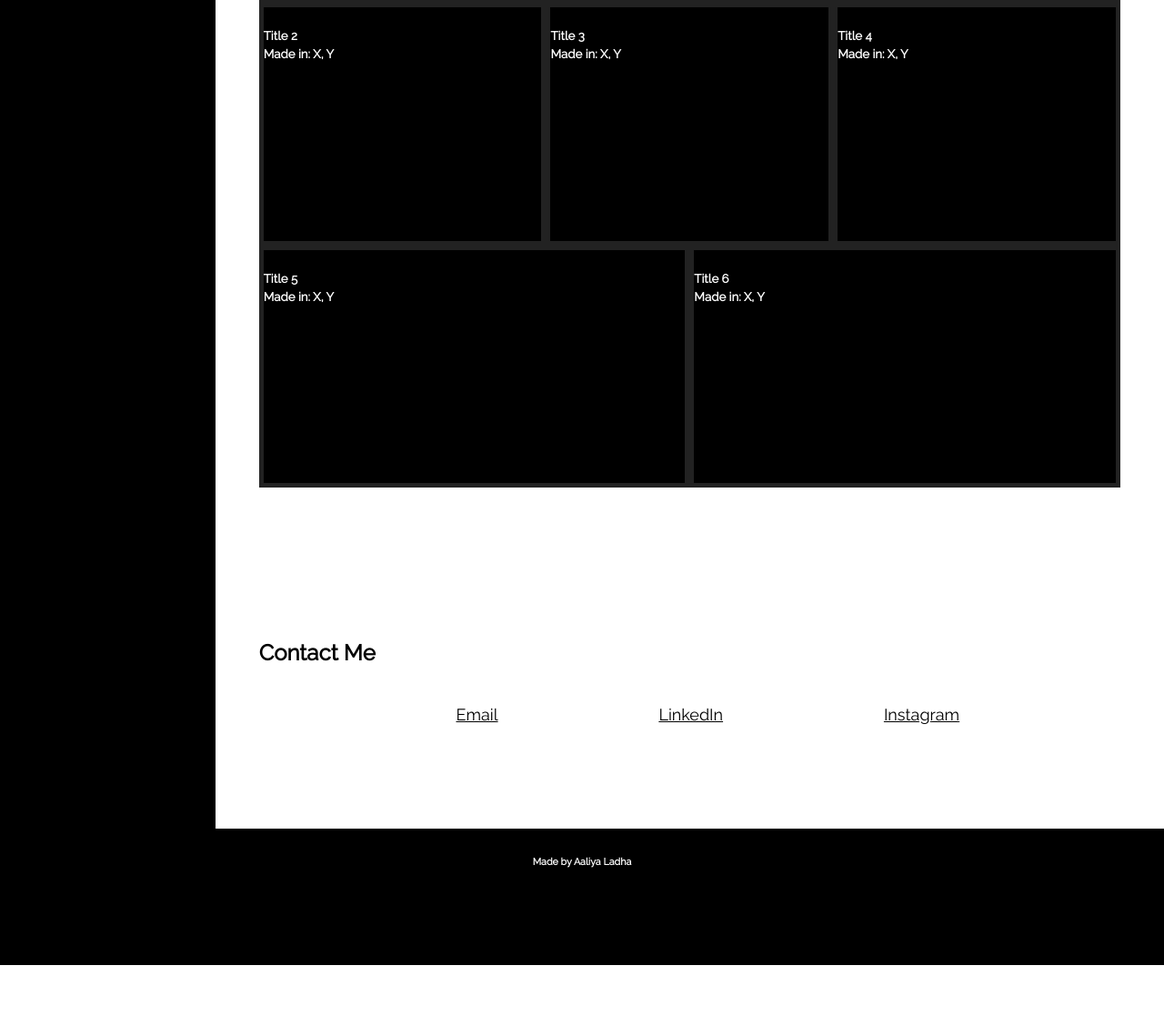
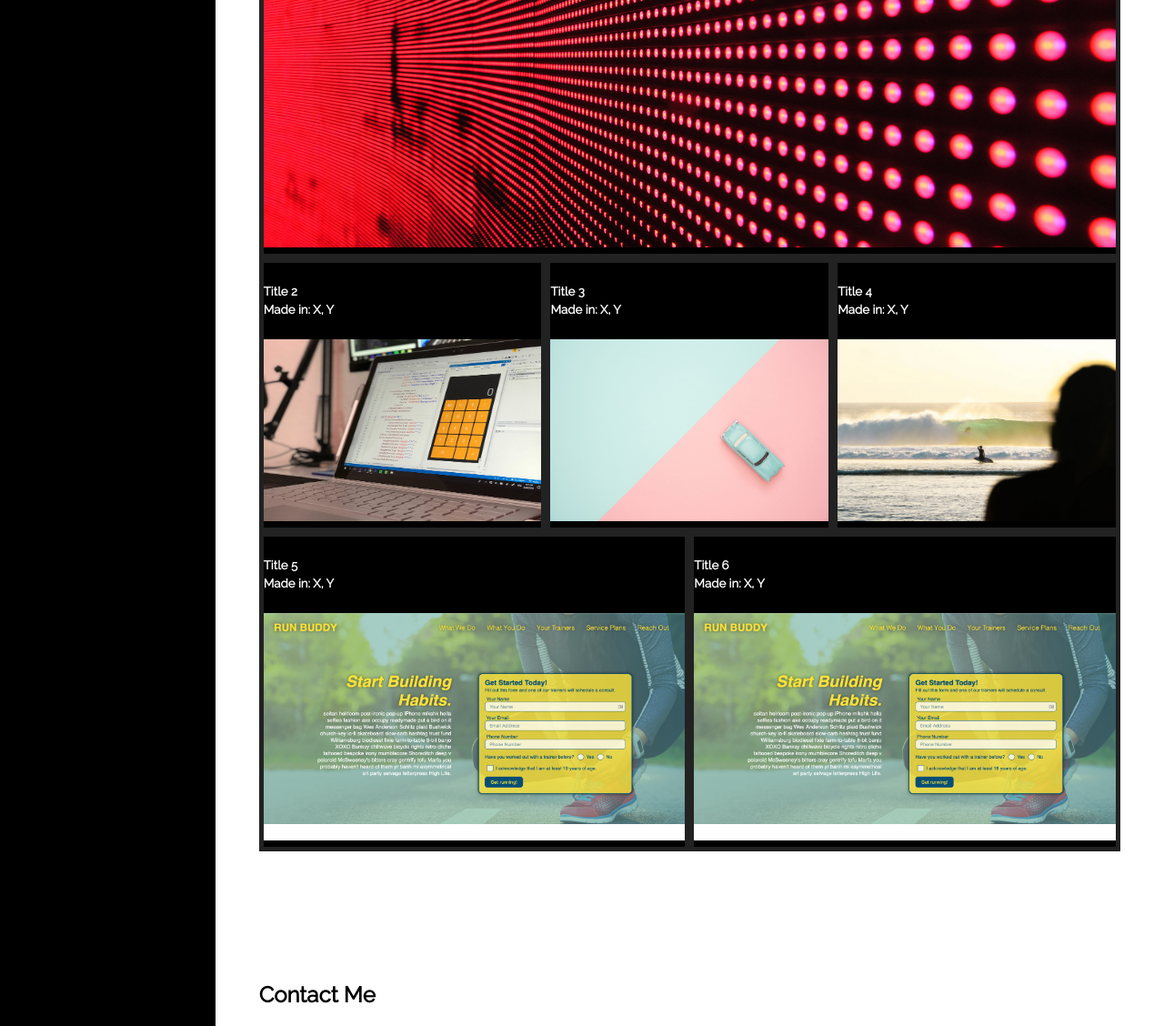
Before and after one commit to Aaliya313/Professional_Portfolio, a plain HTML site: page index.html in a window 1280 px wide. Shown: the part 904-2032 px from the top of the page at 91% size. Before the commit the page ends 1965 px from the top, so only its background shows below. Drawn offline with Linux system fonts and the light colour scheme.

Commit message:
Added images and links to the deployed application, all functionality working according to acceptance criteria. Added CSS variables in style.css

```diff
--- a/index.html
+++ b/index.html
@@ -57,45 +57,60 @@
         </h5>
       </section>
 
-      <br>
-      <br>
-
       <!-- portfolio container -->
       <section class="page-section" id="projects">
         <div class="projects-header">
           <h2>My Projects</h2>
+          <h5>Click the Images to be taken to the deployed application</h5>
         </div>
 
         <div class="bigBox">
           <div class="mainblocks" id="block1">
             <h5>Random Number Generator<br>
               Made in: HTML, CSS and JavaScript</h5>
+            <a href="https://aaliya313.github.io/Module-5-Homework-Password-Generator-Challenge">
+              <img src="images\02-portfolio-1.jpg" alt="First Project Image" height="450px" width="100%" />
+            </a>
           </div>
         </div>
         <div class="otherBoxes">
           <div class="mainblocks" id="block2">
             <h5>Title 2<br>
               Made in: X, Y</h5>
+            <a href="https://aaliya313.github.io/Module-5-Homework-Password-Generator-Challenge">
+              <img src="images\02-portfolio-2.jpg" alt="Second Project Image" height="200px" width="100%" />
+            </a>
           </div>
           <div class="mainblocks" id="block3">
             <h5>Title 3<br>
               Made in: X, Y</h5>
+            <a href="https://aaliya313.github.io/Module-5-Homework-Password-Generator-Challenge">
+              <img src="images\02-portfolio-3.jpg" alt="Third Project Image" height="200px" width="100%" />
+            </a>
           </div>
           <div class="mainblocks" id="block4">
             <h5>Title 4<br>
               Made in: X, Y</h5>
+            <a href="https://aaliya313.github.io/Module-5-Homework-Password-Generator-Challenge">
+              <img src="images\02-portfolio-4.jpg" alt="Fourth Project Image" height="200px" width="100%" />
+            </a>
           </div>
           <div class="mainblocks" id="block5">
             <h5>Title 5<br>
               Made in: X, Y</h5>
+            <a href="https://aaliya313.github.io/Module-5-Homework-Password-Generator-Challenge">
+              <img src="images\02-run-buddy.jpg" alt="Fifth Project Image" height="250px" width="100%" />
+            </a>
           </div>
           <div class="mainblocks" id="block6">
             <h5>Title 6<br>
               Made in: X, Y</h5>
+            <a href="https://aaliya313.github.io/Module-5-Homework-Password-Generator-Challenge">
+              <img src="images\02-run-buddy.jpg" alt="Sixth Project Image" height="250px" width="100%" />
+            </a>
           </div>
         </div>
       </section>
-      <br>
       <br>
 
       <!--Contact-->
@@ -107,7 +122,7 @@
           <li><a href="https://www.instagram.com/">Instagram</a></li>
         </ul>
         <br>
-        <br>
+
 
         <button onclick="topFunction()" id="myBtn" title="Go to top">Top</button>
 
--- a/script.js
+++ b/script.js
@@ -1,3 +1,5 @@
+// Got this code from W3Schools - https://www.w3schools.com/howto/howto_js_scroll_to_top.asp
+
 // Get the button:
 let mybutton = document.getElementById("myBtn");
 
--- a/style.css
+++ b/style.css
@@ -2,6 +2,10 @@
   box-sizing: border-box;
   font-family: 'Raleway';
 
+}
+
+:root {
+  --main-bg-color: black;
 }
 
 .container {
@@ -18,7 +22,7 @@ body {
 .header {
   align-items: center;
   justify-content: space-between;
-  background-color: black;
+  background-color: var(--main-bg-color);
   color: white;
   min-width: min-content;
   width: 40em;
@@ -37,7 +41,7 @@ body {
 }
 .navbarDiv nav {
   width:100%;
-  background-color: black;
+  background-color: var(--main-bg-color);
   height: 100px
 }
 
@@ -82,7 +86,7 @@ body {
 .mainblocks {
   min-height: 33.33vh;
   border: 5px solid #222;
-  background-color: black;
+  background-color: var(--main-bg-color);
   color: white;
   flex-grow: 1;
   flex-shrink: 0;
@@ -124,7 +128,7 @@ body {
   z-index: 99;
   border-color: white;
   outline: none;
-  background-color: black;
+  background-color: var(--main-bg-color);
   color: white;
   cursor: pointer;
   padding: 15px;
@@ -137,7 +141,7 @@ body {
 }
 
 .footer{
-  background-color: black;
+  background-color: var(--main-bg-color);
   color: white;
   border: 4px solid black;
   min-height: 150px;
```
Also changed, not shown: images/Straight_line.jpg (added).
